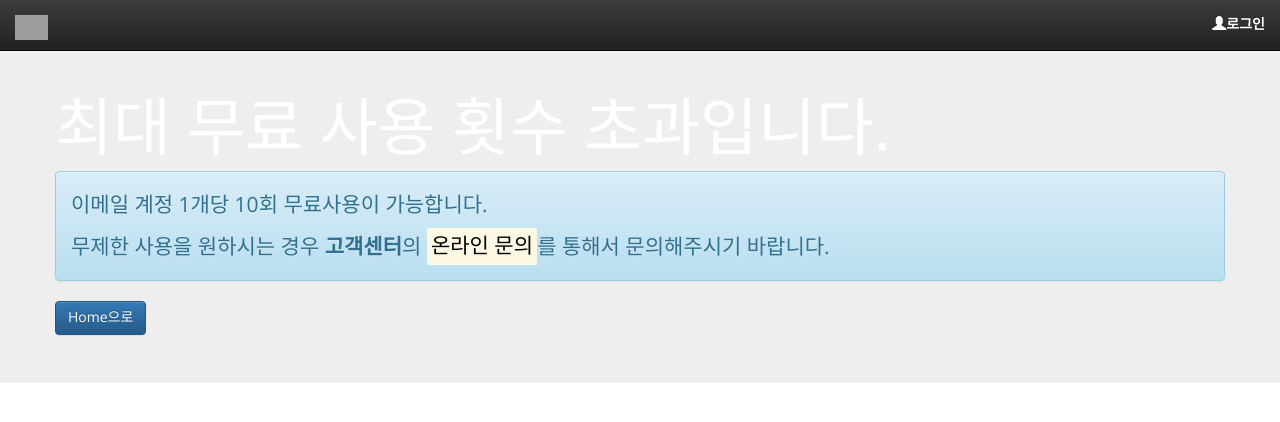
After one commit to byung-u/EdenNaming, a Django app: template namingworks/namingworks/templates/naming_limit.html in a window 1280 px wide. The commit adds this page. Shown: the top 422 px of the page. Run offline with Django 3.2, Linux system fonts and the light colour scheme; the template is opened without the code that fills it, so the values that code supplies are empty; some libraries are stand-ins or nearby versions; grey boxes are pictures that could not be loaded.

Commit message:
FIX naming pages

```diff
--- /dev/null
+++ b/namingworks/namingworks/templates/naming_limit.html
@@ -0,0 +1,27 @@
+
+{% extends "base.html" %}
+{% load staticfiles %}
+{% load i18n %}
+
+{% block nav %}
+{% with navbar_class="navbar-translucent" %}
+{% include "nav.html" %}
+{% endwith %}
+
+{% block content %}
+<div class="jumbotron">
+    <div class="container">
+        <div class="row row-offcanvas row-offcanvas-right">
+            <br>
+            <h1>최대 무료 사용 횟수 초과입니다.</h1>
+            <div class="alert alert-info" role="alert">
+                <p>이메일 계정 1개당 10회 무료사용이 가능합니다.<br>
+                <p>무제한 사용을 원하시는 경우 <strong>고객센터</strong>의 <mark>온라인 문의</mark>를 통해서 문의해주시기 바랍니다.
+                </p>
+            </div>
+            <a href="{% url "index" %}" class="btn btn-large btn-primary">Home으로</a>
+        </div>
+    </div>
+</div>
+{% endblock %}
+{% endblock %}
--- a/namingworks/namingworks/templates/naming_result.html
+++ b/namingworks/namingworks/templates/naming_result.html
@@ -16,11 +16,11 @@
         <div class="bs-callout bs-callout-warning">
             {{ names|safe}}
             {% if flag %}
-            <center><img src="{% static "image/stamp.png" %}" walt="MIRAI NAMING" height="100" width="300"></center>
+            <!-- <center><img src="{% static "image/naming_result.png" %}" height="100" width="300"></center> -->
             {% else %}
             {% endif %}
         </div>
-        <a href="{% url "index" %}" style='float:right; clear:right;' class="btn btn-large btn-primary">HOME 화면으로</a>
+        <a href="{% url "index" %}" style='float:right; clear:right;' class="btn btn-primary">첫 화면으로</a>
     </div>
 </div>
 {% endblock %}
```
Also changed, not shown: namingworks/namingworks/templates/naming_input.html (+5 -13 lines).
